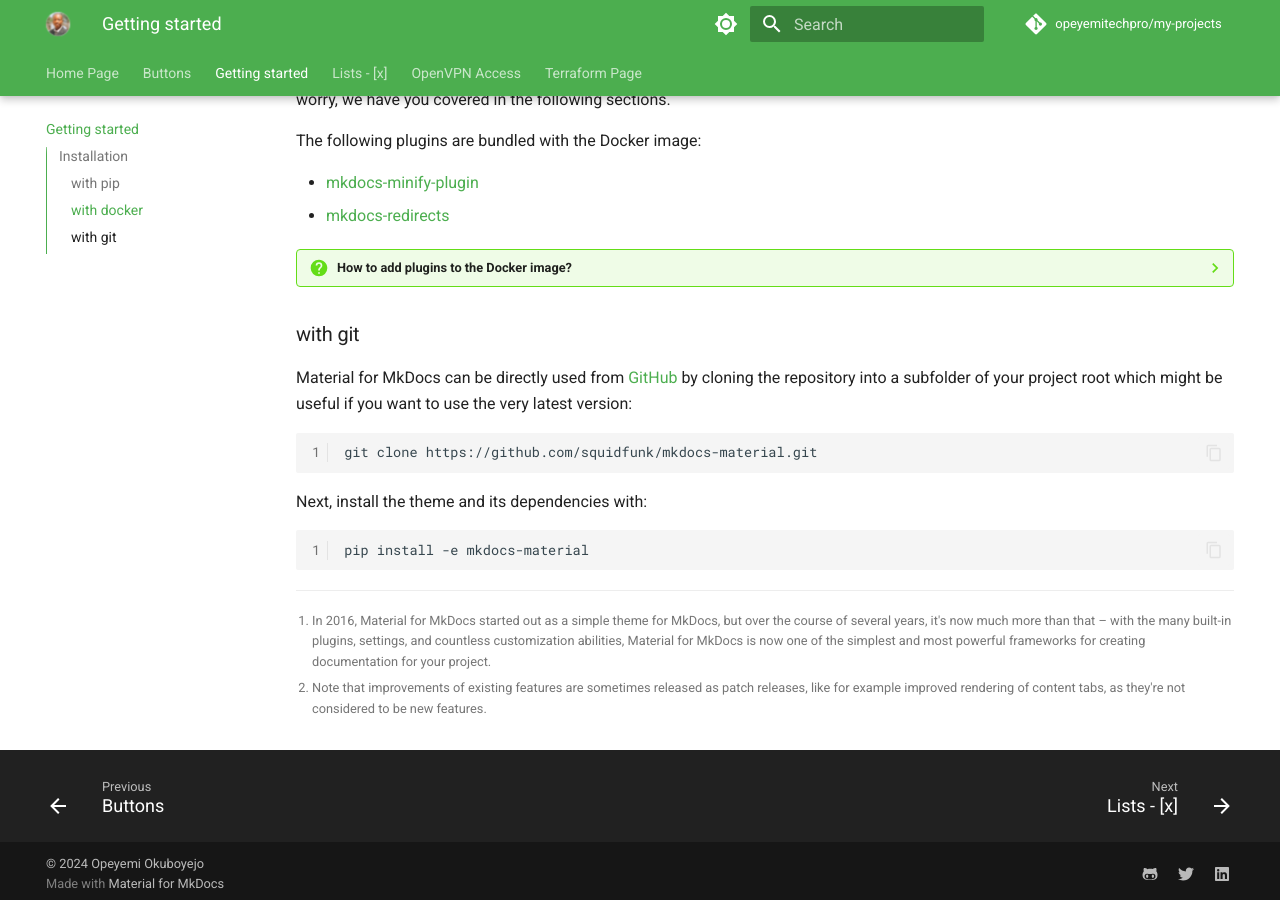
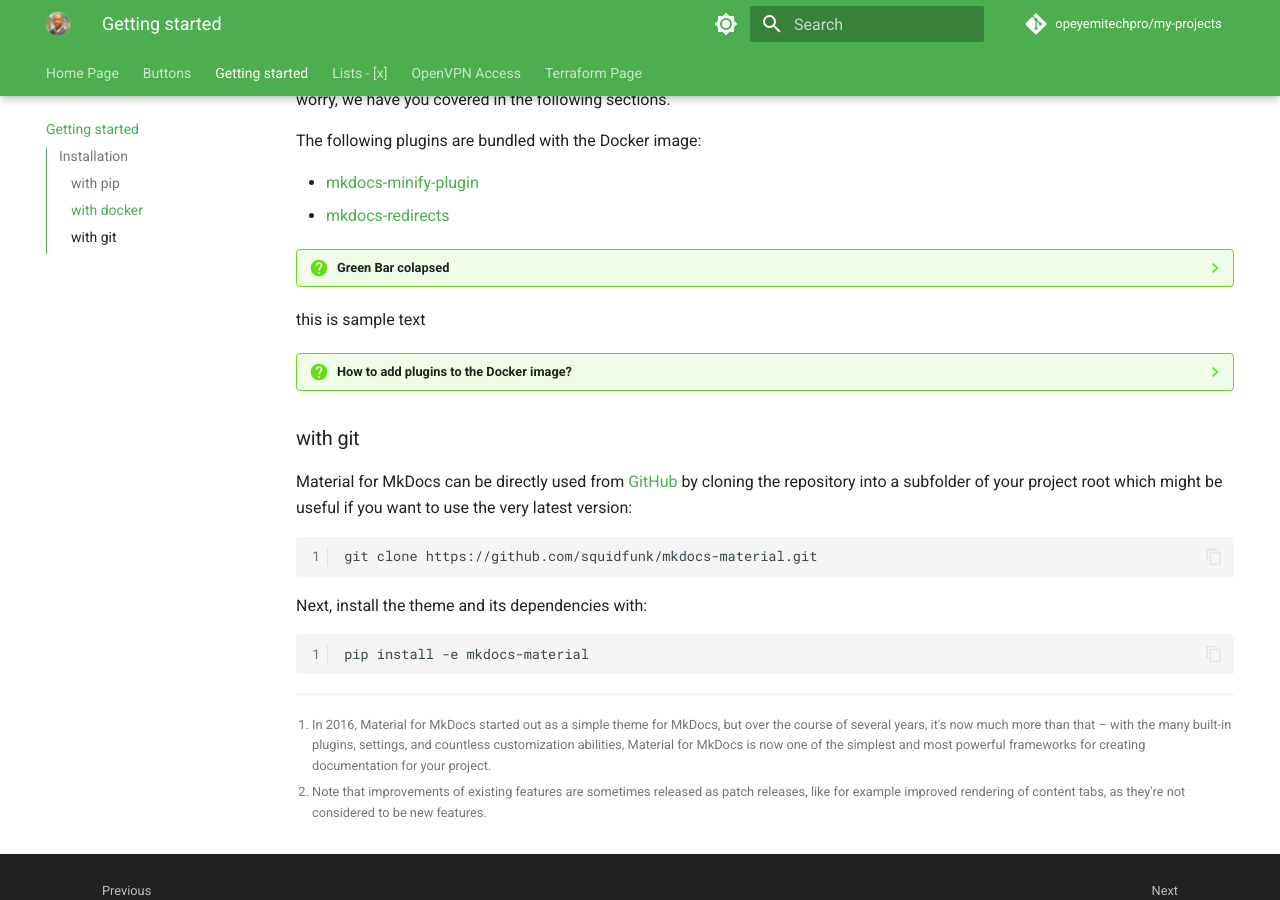
Before and after one commit to opeyemitechpro/my-projects, an MkDocs documentation site: the page built from docs/getting_started.md, in a window 1280 px wide and 900 px high, scrolled down 1118 px. Built offline with MkDocs 1.6.1 and Material for MkDocs 9.7.7, drawn with Linux system fonts in a browser that asks for light colours; comment, search, counter and statistics services are not loaded.

Commit message:
Update getting_started.md

```diff
--- a/docs/getting_started.md
+++ b/docs/getting_started.md
@@ -122,6 +122,11 @@
   [mkdocs-minify-plugin]: https://github.com/byrnereese/mkdocs-minify-plugin
   [mkdocs-redirects]: https://github.com/datarobot/mkdocs-redirects
 
+
+??? question "Green Bar colapsed"
+this is sample text
+
+
 ??? question "How to add plugins to the Docker image?"
 
     Material for MkDocs only bundles selected plugins in order to keep the size
```
